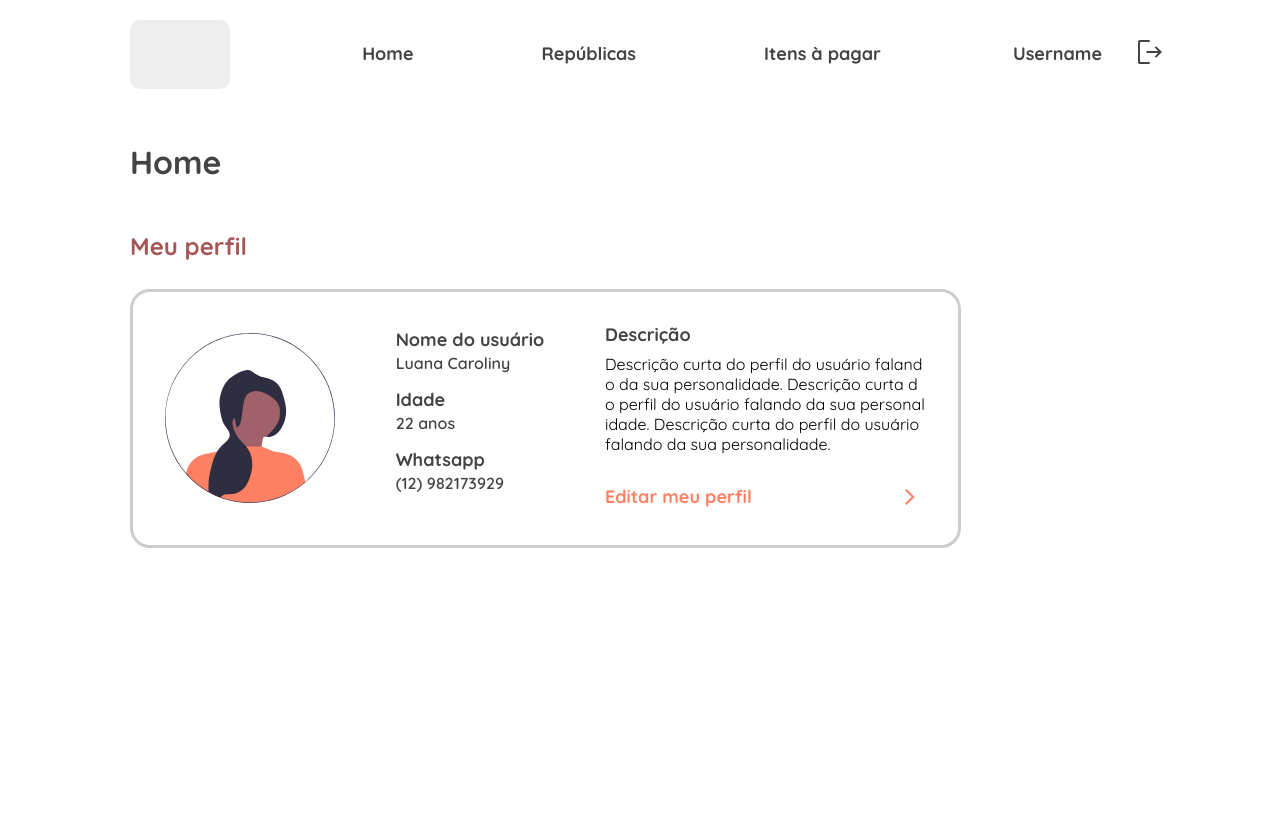
After one commit to luacarol/unirep, a Django app: page /home in a window 1280 px wide. The commit adds this page. Run offline with Django 4.2, Linux system fonts and the light colour scheme.

Commit message:
Iniciando a página de home

```diff
--- /dev/null
+++ b/unirep_app/static/css/global.css
@@ -0,0 +1,247 @@
+@import url('https://fonts.googleapis.com/css2?family=Quicksand:wght@300;400;500;600;700&display=swap');
+
+:root {
+    --orange: #FF8063;
+    --yellow: #FFBF1A;
+    --gray: #999999;
+    --light-gray: #CDCDCD;
+    --brown: #A65858;
+    --light-green: #C1B886;
+    --black: #434343;
+    --white: #ffffff;
+    --less-white: #F9F9F9;
+}
+
+body {
+    width: 100vw;
+    height: 100vh;
+    font-family: 'Quicksand', sans-serif;
+}
+
+.body-container {
+    margin: 0em 7.625em;
+}
+
+/* header */
+
+.header {
+    display: flex;
+    flex-direction: row;
+    align-items: center;
+    justify-content: space-between;
+    padding: 0em 7.625em;
+}
+
+.header .username-icon {
+    display: flex;
+    flex-direction: row;
+    align-items: center;
+}
+
+.header .username-icon a:hover img {
+    /* trocar imagem com fundo laranja */
+}
+
+.header .username-icon img {
+    margin-left: 2em;
+}
+
+/* texts */
+
+.title {
+    font-weight: 700;
+    font-size: 2em;
+    line-height: 2.5em;
+    color: var(--black);
+}
+
+.subtitle {
+    font-weight: 700;
+    font-size: 1.5em;
+    line-height: 1.875em;
+}
+
+.orange-subtitle {
+    font-weight: 700;
+    font-size: 1.5em;
+    line-height: 1.875em;
+    color: var(--orange);
+}
+
+.minor-subtitle {
+    font-weight: 700;
+    font-size: 1.125em;
+    line-height: 1.375em;
+    color: var(--black);
+}
+
+.common-text {
+    font-weight: 500;
+    font-size: 0.875em;
+    line-height: 1.125em;
+    color: var(--black);
+}
+
+.legend {
+    font-weight: 600;
+    font-size: 1em;
+    line-height: 1.25em;
+    color: var(--black);
+}
+
+.link {
+    font-weight: 300;
+    font-size: 1em;
+    line-height: 1.25em;
+    text-decoration-line: underline;
+    color: var(--black);
+}
+
+/* forms */
+
+.form {
+    width: 100%;
+    height: 100%;
+}
+
+.form .form-content {
+    height: 100%;
+    display: flex;
+    flex-direction: column;
+    justify-content: space-around;
+}
+
+.form .form-content .label-inputs {
+    height: 50%;
+    display: flex;
+    flex-direction: column;
+    justify-content: space-around;
+}
+
+/* inputs */
+
+.input {
+    height: 3.063em;
+    background: var(--white);
+    border: 0.188em solid var(--light-gray);
+    border-radius: 0.625em;
+    padding: 0em 0.5em;
+}
+
+.label-input-placeholder {
+    width: 100%;
+    display: flex;
+    flex-direction: column;
+}
+
+/* links */
+
+.header-navigation-link {
+    display: flex;
+    flex-direction: row;
+    align-items: center;
+    justify-content: flex-start;
+}
+
+.header-navigation-link a {
+    text-decoration: none;
+    margin: 1em 4em;
+}
+
+.header-navigation-link a:hover h3 {
+    color: var(--orange);
+}
+
+/* buttons */
+
+.button {
+    width: 27.375em;
+    height: 3.813em;
+    background: var(--white);
+    border: 0.188em solid var(--light-gray);
+    border-radius: 0.625em;
+}
+
+.button:hover {
+    width: 27.375em;
+    height: 3.813em;
+    background: var(--orange);
+    border: 0.188em solid var(--orange);
+    border-radius: 0.625em;
+    cursor: pointer;
+}
+
+.button:hover .minor-subtitle {
+    color: var(--white);
+}
+
+/* icons */
+
+.icon32 {
+    width: 2em;
+    height: 2em;
+}
+
+/* usar card */
+
+.user-card {
+    width: fit-content;
+    min-width: 51.938em;
+    max-height: 16.188em;
+    background: #FFFFFF;
+    border: 0.188em solid #CDCDCD;
+    border-radius: 1.25em;
+    padding: 2em;
+    display: flex;
+    flex-direction: row;
+    align-items: center;
+    justify-content: space-between;
+    box-sizing: border-box;
+}
+
+.user-card .basic-informations {
+    height: 100%;
+    display: flex;
+    flex-direction: column;
+    align-items: center;
+    justify-content: space-between;
+}
+
+.user-card h4 {
+    margin: 0em;
+}
+
+.user-card .extra-informations h4 {
+    margin-bottom: 0.375em;
+}
+
+.user-card .extra-informations div {
+    margin-bottom: 1.688em;
+}
+
+.user-card .basic-informations p, .user-card .extra-informations p {
+    margin: 0em;
+}
+
+.user-card .basic-informations div {
+    align-self: flex-start;
+    justify-self: flex-start;
+    margin-bottom: 0.938em;
+}
+
+#user-description {
+    width: 20.063em;
+    word-break: break-all;
+}
+
+.link-navigation {
+    display: flex;
+    flex-direction: row;
+    align-items: center;
+    justify-content: space-between;
+    text-decoration: none;
+}
+
+.link-navigation p {
+    color: var(--orange);
+}
--- /dev/null
+++ b/unirep_app/static/css/home.css
@@ -0,0 +1,5 @@
+/* texts */
+
+.subtitle {
+    color: var(--brown);
+}
--- /dev/null
+++ b/unirep_app/templates/home.html
@@ -0,0 +1,84 @@
+{% load static %}
+<!DOCTYPE html>
+<html lang="en">
+<head>
+    <meta charset="UTF-8">
+    <meta http-equiv="X-UA-Compatible" content="IE=edge">
+    <meta name="viewport" content="width=device-width, initial-scale=1.0">
+    <title>Unirep</title>
+
+    <link rel="stylesheet" href="{% static 'css/global.css' %}">
+    <link rel="stylesheet" href="{% static 'css/home.css' %}">
+</head>
+<body>
+
+    <div class="header">
+
+        <img src="{% static 'img/logo-simulator.svg' %}" alt="Imagem do logo, Unirep." class="logo-image">
+
+        <div class="header-navigation-link">
+            <a href=""><h3 class="minor-subtitle">Home</h3></a>
+            <a href=""><h3 class="minor-subtitle">Repúblicas</h3></a>
+            <a href=""><h3 class="minor-subtitle">Itens à pagar</h3></a>
+        </div>
+
+        <div class="username-icon">
+            <h3 class="minor-subtitle">Username</h3>
+            <a href=""><img class="icon32" src="{% static 'img/logout-icon.svg' %}" alt="Ícone de logout, ou seja, de sair da aplicação."></a>
+        </div>
+
+    </div>
+
+    <div class="body-container">
+
+        <h1 class="title">Home</h1>
+
+        <div>
+
+            <h2 class="subtitle">Meu perfil</h2>
+
+            <div class="user-card">
+
+                <img src="{% static 'img/big-female-profile-picture.svg' %}" alt="Imagem de perfil do usuário.">
+
+                <div class="basic-informations">
+
+                    <div>
+                        <h4 class="minor-subtitle">Nome do usuário</h4>
+                        <p class="legend">Luana Caroliny</p>
+                    </div>
+
+                    <div>
+                        <h4 class="minor-subtitle">Idade</h4>
+                        <p class="legend">22 anos</p>
+                    </div>
+
+                    <div>
+                        <h4 for="username" class="minor-subtitle">Whatsapp</h4>
+                        <p class="legend">(12) 982173929</p>
+                    </div>
+
+                </div>
+
+                <div class="extra-informations">
+
+                    <div>
+                        <h4 class="minor-subtitle">Descrição</h4>
+
+                        <p class="commom-text" id="user-description">Descrição curta do perfil do usuário falando da sua personalidade. Descrição curta do perfil do usuário falando da sua personalidade. Descrição curta do perfil do usuário falando da sua personalidade.</p>
+                    </div>
+
+                    <a href="" class="link-navigation">
+                        <p class="minor-subtitle">Editar meu perfil</p>
+                        <img src="{% static 'img/arrow-orange-icon.svg' %}" alt="Seta laranja que aponta para a direita.">
+                    </a>
+                </div>
+
+            </div>
+
+        </div>
+
+    </div>
+
+</body>
+</html>
--- a/unirep_app/templates/login.html
+++ b/unirep_app/templates/login.html
@@ -7,6 +7,7 @@
     <meta name="viewport" content="width=device-width, initial-scale=1.0">
     <title>Unirep</title>
 
+    <link rel="stylesheet" href="{% static 'css/global.css' %}">
     <link rel="stylesheet" href="{% static 'css/login.css' %}">
 </head>
 <body>
--- a/unirep_app/urls.py
+++ b/unirep_app/urls.py
@@ -2,5 +2,6 @@ from django.urls import path
 from . import views
 
 urlpatterns = [
-    path('', views.login, name='login')
+    path('', views.login, name='login'),
+    path('home', views.home, name='home'),
 ]
--- a/unirep_app/views.py
+++ b/unirep_app/views.py
@@ -2,3 +2,6 @@ from django.shortcuts import render
 
 def login(request):
     return render(request, 'login.html')
+
+def home(request):
+    return render(request, 'home.html')
```
Also changed, not shown: unirep_app/static/css/login.css (+2 -95 lines), unirep_app/static/img/arrow-orange-icon.svg (added), unirep_app/static/img/big-female-profile-picture.svg (added), unirep_app/static/img/logo-simulator.svg (added), unirep_app/static/img/logout-icon.svg (added).
